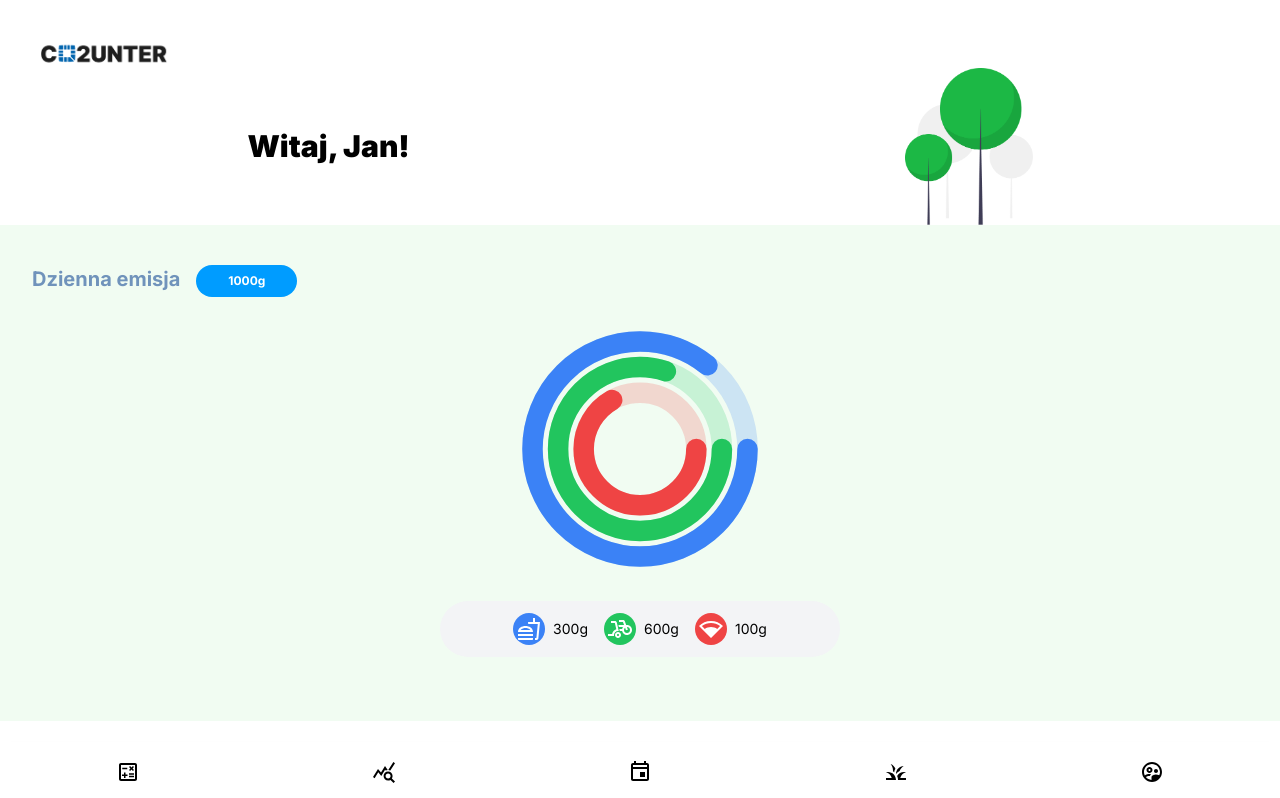
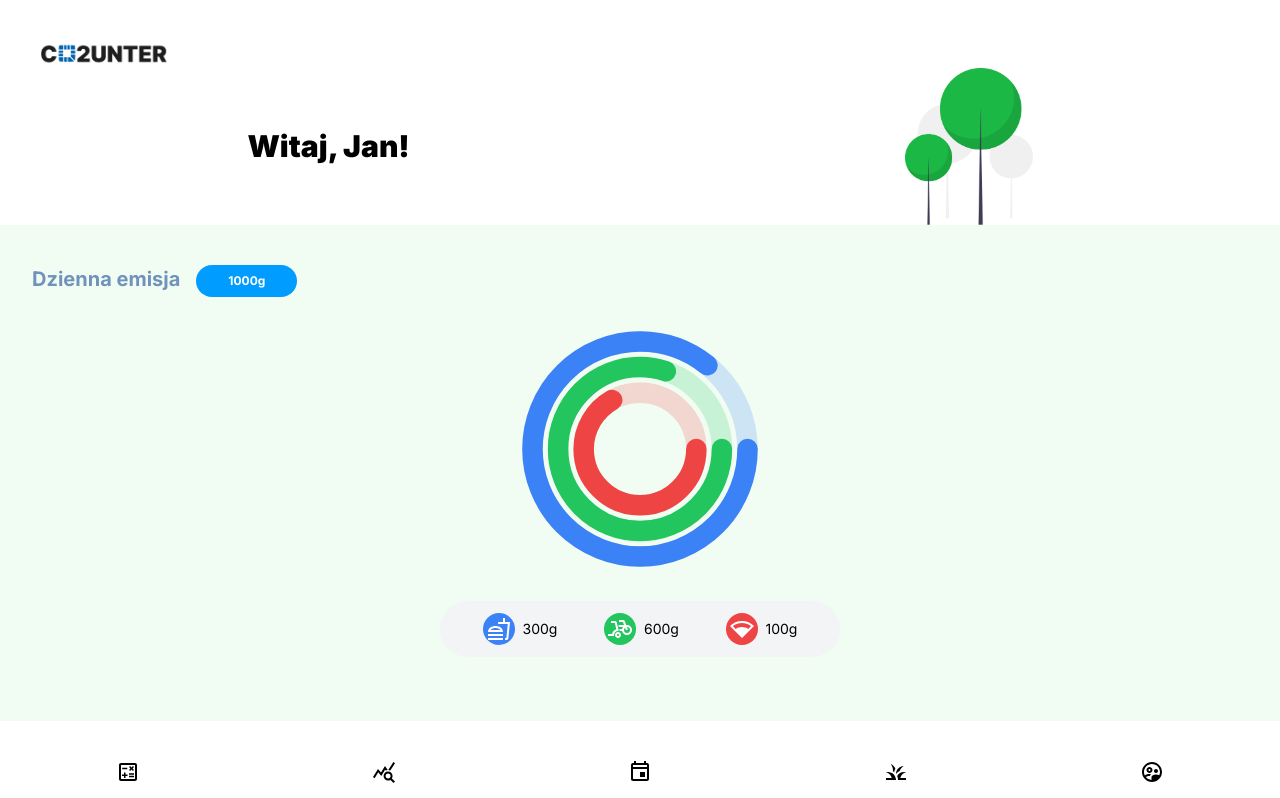
Before and after one commit to PASINSKI00/HackYeah2024, a Next.js app in the folder frontend/: page / in a window 1280 px wide. Shown: the top 798 px of the page. Built offline with nearby package versions, Linux system fonts and the light colour scheme.

Commit message:
Refactor circular chart component to evenly distribute items

```diff
--- a/frontend/components/circular-chart.tsx
+++ b/frontend/components/circular-chart.tsx
@@ -184,7 +184,7 @@ export default function Component() {
           </div>
         )}
       </div>
-      <div className='mt-6 flex justify-center space-x-4 rounded-full bg-gray-100 p-3'>
+      <div className='mt-6 flex justify-evenly space-x-4 rounded-full bg-gray-100 p-3'>
         {data.map((item) => (
           <div key={item.category} className='flex items-center space-x-2'>
             <div
```
